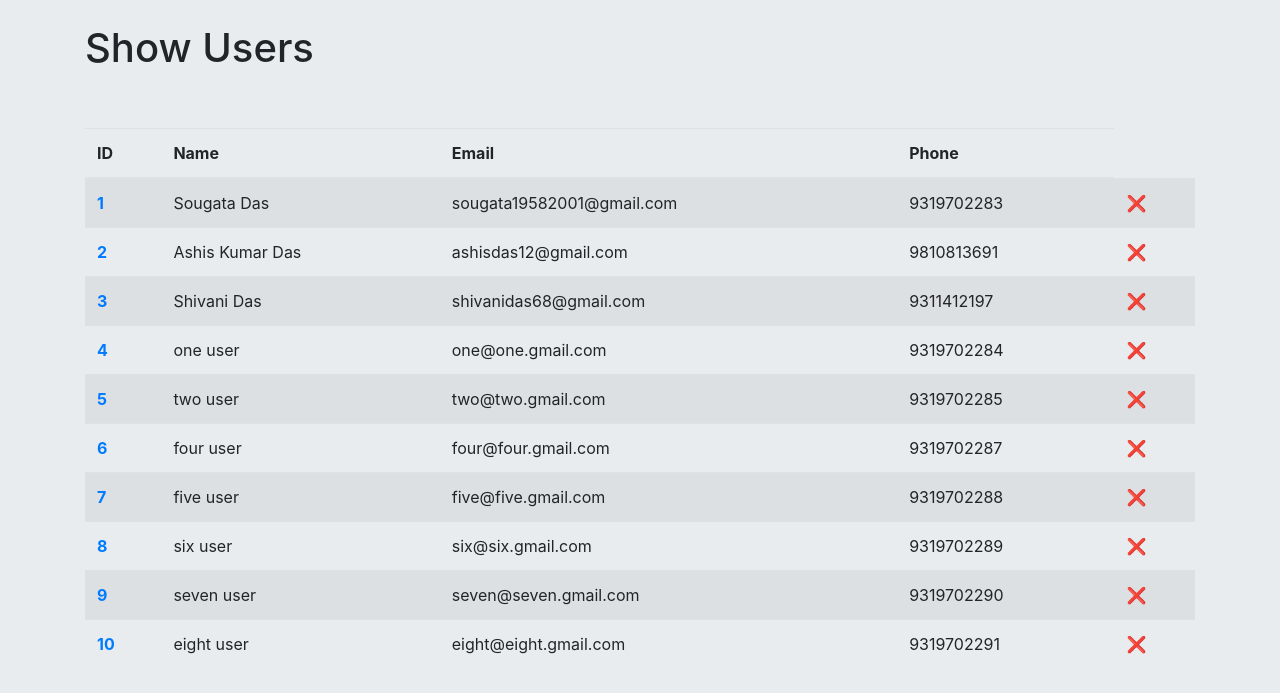
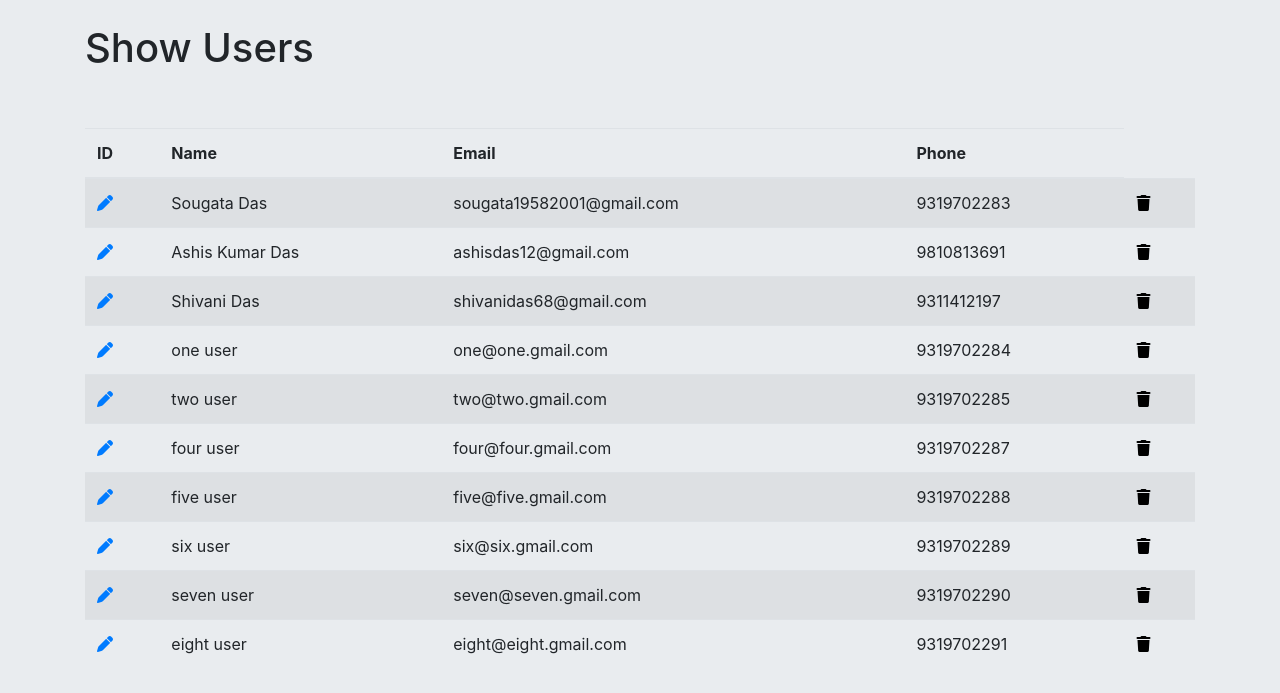
Before and after one commit to Sougata2/BlogPostApp, a Flask app: page /show_users in a window 1280 px wide. Shown: the part 56-749 px from the top of the page. Run offline with Flask 2, Linux system fonts and the light colour scheme; data comes from the database, SQL or seed files in the repository; some libraries are stand-ins or nearby versions.

Commit message:
added font awsome icon and formattings.

```diff
--- a/static/styles/styles.css
+++ b/static/styles/styles.css
@@ -1,6 +1,9 @@
-body{
+body {
   background-color: #e9ecef;
 }
-.hidden{
+.hidden {
   display: none;
 }
+.fa-trash {
+  color: black;
+}
--- a/templates/base.html
+++ b/templates/base.html
@@ -6,14 +6,23 @@
   <meta http-equiv="X-UA-Compatible" content="IE=edge">
   <meta name="viewport" content="width=device-width, initial-scale=1.0">
   <!-- bootstrap stylesheet -->
-  <link rel="stylesheet" href="https://cdn.jsdelivr.net/npm/bootstrap@4.0.0/dist/css/bootstrap.min.css" integrity="sha384-Gn5384xqQ1aoWXA+058RXPxPg6fy4IWvTNh0E263XmFcJlSAwiGgFAW/dAiS6JXm" crossorigin="anonymous">
-  <script src="https://code.jquery.com/jquery-3.2.1.slim.min.js" integrity="sha384-KJ3o2DKtIkvYIK3UENzmM7KCkRr/rE9/Qpg6aAZGJwFDMVNA/GpGFF93hXpG5KkN" crossorigin="anonymous"></script>
-  <script src="https://cdn.jsdelivr.net/npm/popper.js@1.12.9/dist/umd/popper.min.js" integrity="sha384-ApNbgh9B+Y1QKtv3Rn7W3mgPxhU9K/ScQsAP7hUibX39j7fakFPskvXusvfa0b4Q" crossorigin="anonymous"></script>
-  <script src="https://cdn.jsdelivr.net/npm/bootstrap@4.0.0/dist/js/bootstrap.min.js" integrity="sha384-JZR6Spejh4U02d8jOt6vLEHfe/JQGiRRSQQxSfFWpi1MquVdAyjUar5+76PVCmYl" crossorigin="anonymous"></script>
+  <link rel="stylesheet" href="https://cdn.jsdelivr.net/npm/bootstrap@4.0.0/dist/css/bootstrap.min.css"
+    integrity="sha384-Gn5384xqQ1aoWXA+058RXPxPg6fy4IWvTNh0E263XmFcJlSAwiGgFAW/dAiS6JXm" crossorigin="anonymous">
+  <script src="https://code.jquery.com/jquery-3.2.1.slim.min.js"
+    integrity="sha384-KJ3o2DKtIkvYIK3UENzmM7KCkRr/rE9/Qpg6aAZGJwFDMVNA/GpGFF93hXpG5KkN"
+    crossorigin="anonymous"></script>
+  <script src="https://cdn.jsdelivr.net/npm/popper.js@1.12.9/dist/umd/popper.min.js"
+    integrity="sha384-ApNbgh9B+Y1QKtv3Rn7W3mgPxhU9K/ScQsAP7hUibX39j7fakFPskvXusvfa0b4Q"
+    crossorigin="anonymous"></script>
+  <script src="https://cdn.jsdelivr.net/npm/bootstrap@4.0.0/dist/js/bootstrap.min.js"
+    integrity="sha384-JZR6Spejh4U02d8jOt6vLEHfe/JQGiRRSQQxSfFWpi1MquVdAyjUar5+76PVCmYl"
+    crossorigin="anonymous"></script>
   <!-- local stylesheet -->
   <link rel="stylesheet" href="../static/styles/styles.css">
   <!-- font awsome -->
-  <script src="https://kit.fontawesome.com/f9d4039540.js" crossorigin="anonymous"></script>
+  <!-- <script src="https://kit.fontawesome.com/f9d4039540.js" crossorigin="anonymous"></script> -->
+  <!-- font awesome -->
+  <link rel="stylesheet" href="https://cdnjs.cloudflare.com/ajax/libs/font-awesome/6.1.2/css/all.min.css">
   <title>BlogPostApp</title>
 </head>
 
@@ -23,7 +32,8 @@
     <div class="container">
 
       <a class="navbar-brand" href="{{ url_for('index') }}">Blog Post App</a>
-      <button class="navbar-toggler" type="button" data-toggle="collapse" data-target="#navbarSupportedContent" aria-controls="navbarSupportedContent" aria-expanded="false" aria-label="Toggle navigation">
+      <button class="navbar-toggler" type="button" data-toggle="collapse" data-target="#navbarSupportedContent"
+        aria-controls="navbarSupportedContent" aria-expanded="false" aria-label="Toggle navigation">
         <span class="navbar-toggler-icon"></span>
       </button>
 
@@ -36,7 +46,8 @@
             <a class="nav-link" href="{{ url_for('name') }}">Name</a>
           </li>
           <li class="nav-item dropdown">
-            <a class="nav-link dropdown-toggle" href="#" id="navbarDropdown" role="button" data-toggle="dropdown" aria-haspopup="true" aria-expanded="false">
+            <a class="nav-link dropdown-toggle" href="#" id="navbarDropdown" role="button" data-toggle="dropdown"
+              aria-haspopup="true" aria-expanded="false">
               User
             </a>
             <div class="dropdown-menu" aria-labelledby="navbarDropdown">
@@ -59,4 +70,5 @@
   </div>
 </body>
 <script type="text/javascript" src="../static/scripts/scripts.js"></script>
+
 </html>
--- a/templates/show_users.html
+++ b/templates/show_users.html
@@ -15,11 +15,12 @@
   <tbody>
     {% for user in users %}
     <tr>
-      <th scope="row"> <a href="{{ url_for('update', id=user.id) }}">{{ user.id }}</a></th>
+      <th scope="row"> <a href="{{ url_for('update', id=user.id) }}"><i class="fa-solid fa-pen"></i></a>
+      </th>
       <td>{{ user.name }}</td>
       <td>{{ user.email }}</td>
       <td>{{ user.phone }}</td>
-      <td><a href="{{ url_for('delete', id=user.id ) }}">❌</a></td>
+      <td><a href="{{ url_for('delete', id=user.id ) }}"><i class="fa-solid fa-trash"></i></a></td>
     </tr>
     {% endfor %}
   </tbody>
```
